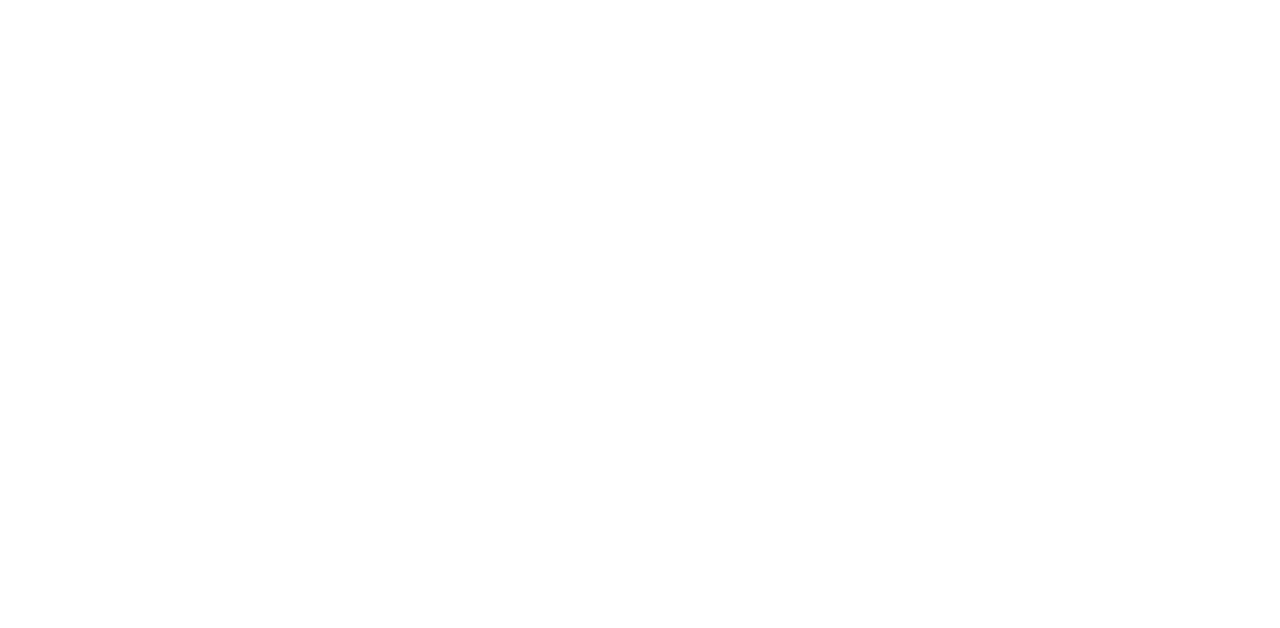
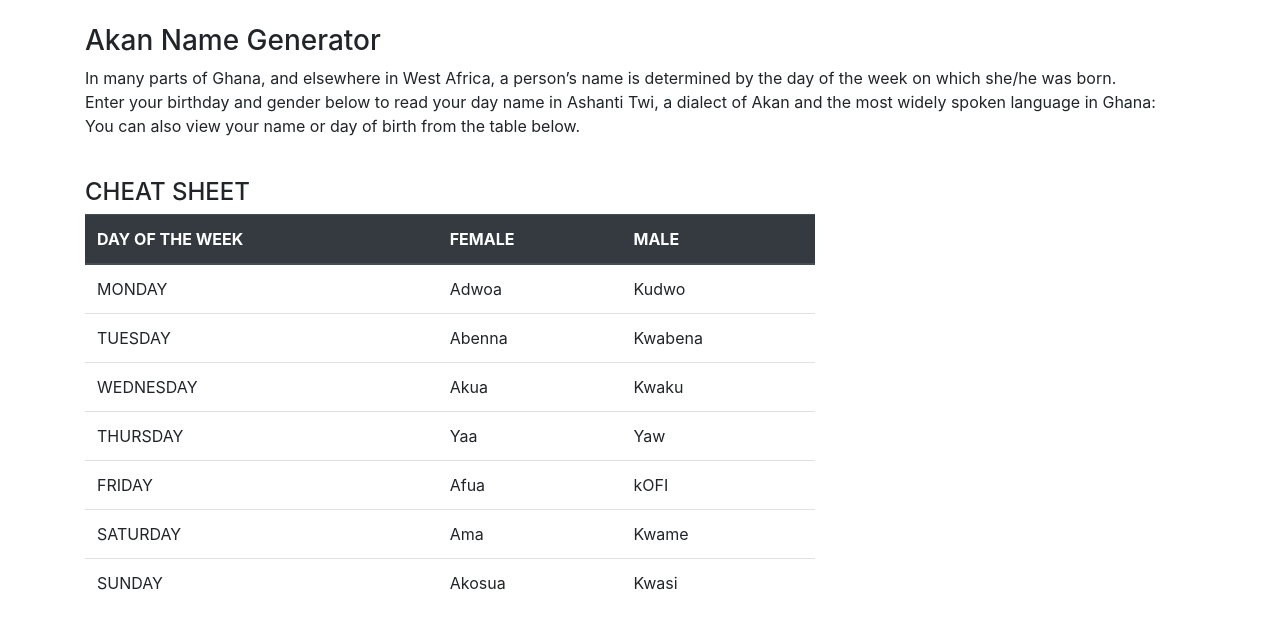
Before and after one commit to AtienoObwanda/AkanNameS, a plain HTML site: page index.html in a window 1280 px wide. Drawn offline with nearby package versions, Linux system fonts and the light colour scheme.

Commit message:
Added cheat sheet, that displays the names, together with the day of birth | This is for people who already know the day they were born

```diff
--- a/index.html
+++ b/index.html
@@ -13,6 +13,83 @@
 
 </head>
 <body>
+    <div class="container">
+        <div class="header">
+            <!-- <img src="images/flag.png" alt="Ghana flag"> -->
+            <br>
+            <h3>Akan Name Generator</h3>
+            <div class="info">
+                <p>In many parts of Ghana, and elsewhere in West Africa, a person’s name is determined by the day of the week on which she/he was born.
+                    <br> Enter your birthday and gender below to read your day name in Ashanti Twi, a dialect of Akan and the most widely spoken language in Ghana:
+                    <br> You can also view your name or day of birth from the table below. <br>
+                </p>
+            </div>
+        </div>
+        <!--MAIN-->
+        <div class="main">
+            <div class="row">
+
+                <div class="col-md-12">
+
+
+                </div>
+                <div class="col-md-8">
+                    <br>
+                    <h4>CHEAT SHEET</h4>
+                    <table class="table table-hover">
+                        <thead class="thead-dark">
+                          <tr>
+                            <th scope="col">DAY OF THE WEEK</th>
+                            <th scope="col">FEMALE</th>
+                            <th scope="col">MALE</th>
+                          </tr>
+                        </thead>
+                        <tbody>
+                          <tr>
+                            <td>MONDAY</td>
+                            <td>Adwoa</td>
+                            <td colspan="2">Kudwo</td>
+                          </tr>
+                          <tr>
+                            <td>TUESDAY</td>
+                            <td>Abenna</td>
+                            <td colspan="2">Kwabena</td>
+                          </tr>
+                          <tr>
+                            <td>WEDNESDAY</td>
+                            <td>Akua</td>
+                            <td colspan="2">Kwaku</td>
+                          </tr>
+                          <tr>
+                            <td>THURSDAY</td>
+                            <td>Yaa</td>
+                            <td colspan="2">Yaw</td>
+                          </tr>
+                          <tr>
+                            <td>FRIDAY</td>
+                            <td>Afua</td>
+                            <td colspan="2">kOFI</td>
+                          </tr>
+                          <tr>
+                            <td>SATURDAY</td>
+                            <td>Ama</td>
+                            <td colspan="2">Kwame</td>
+                          </tr>
+                          <tr>
+                            <td>SUNDAY</td>
+                            <td>Akosua</td>
+                            <td colspan="2">Kwasi</td>
+                          </tr>
+
+                        </tbody>
+                      </table>
+
+                </div>
+            </div>
+
+        </div>
+
+    </div>
 
 </body>
 </html>
```
